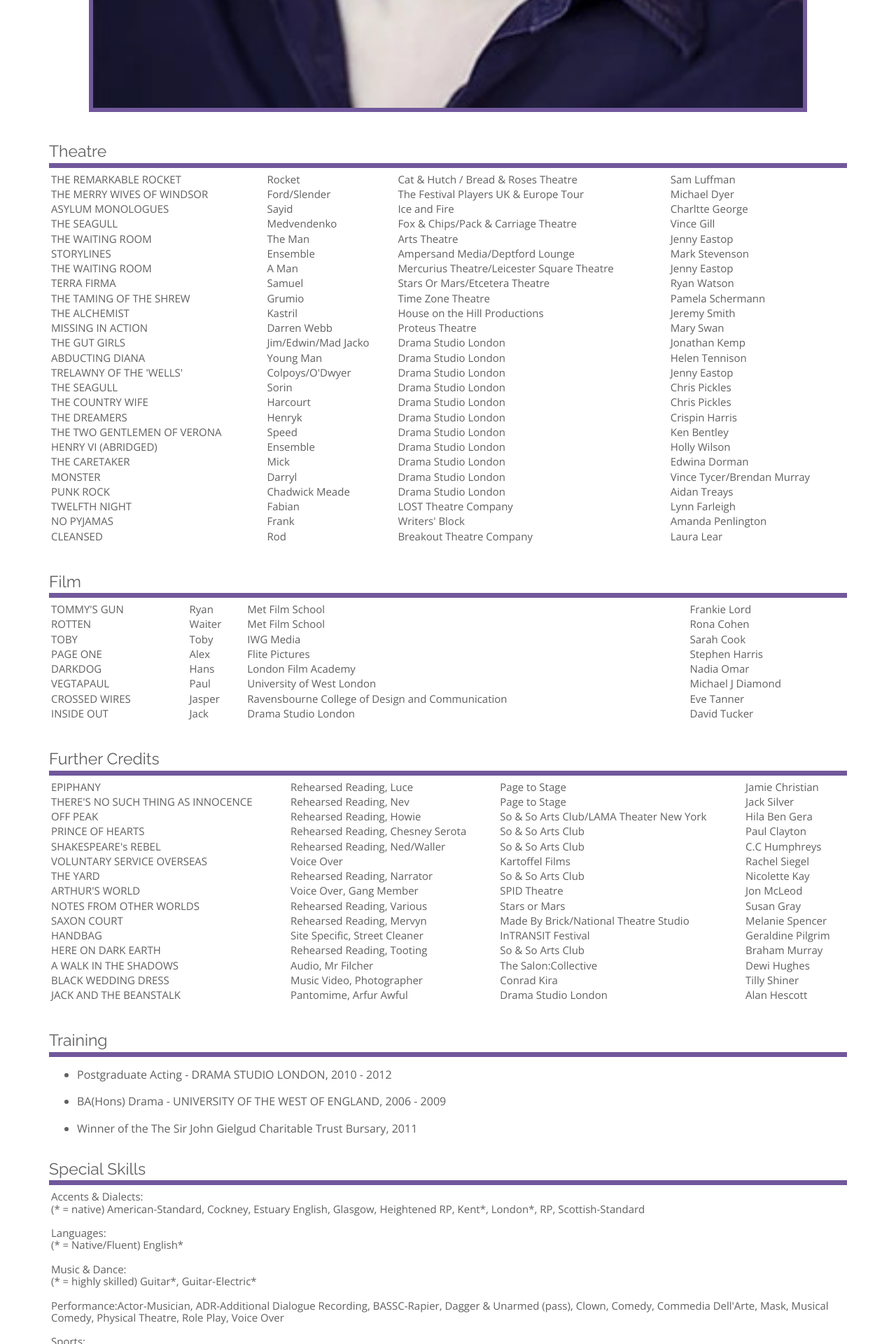
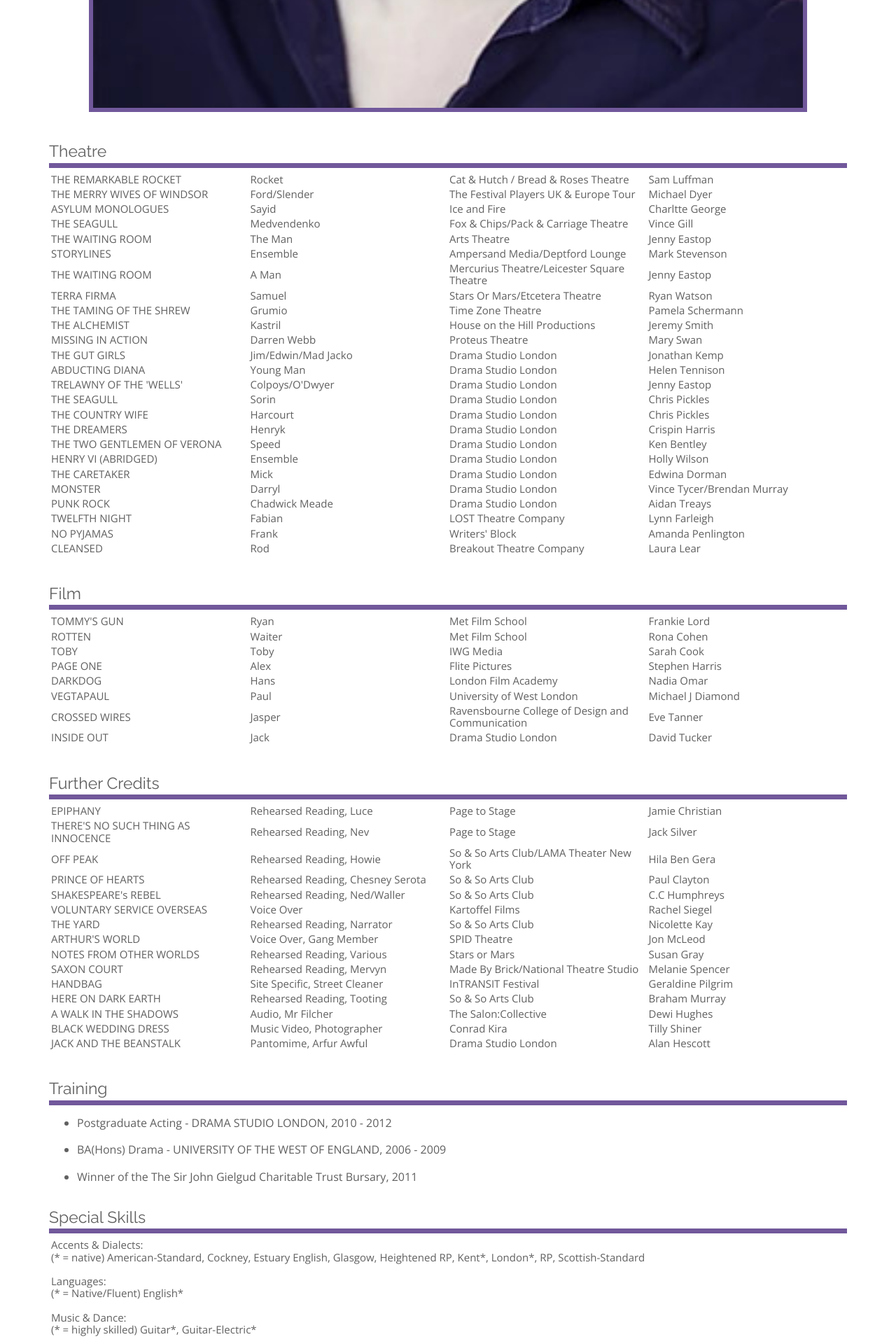
Before and after one commit to pvsitedesign/pvsite, a Jekyll site: the page built from cv.html, in a window 1280 px wide. Shown: the part 1523-3443 px from the top of the page at 70% size. Built offline with Jekyll 4.4.1, drawn with Linux system fonts in a browser that asks for light colours.

Commit message:
add table-layout: fixed to cv

```diff
--- a/css/style.css
+++ b/css/style.css
@@ -238,7 +238,8 @@ form div:last-child input:hover {
 }
 
 .flex-cv-3 table {
-  width: 1140px;
+  width: 100%;
+  table-layout: fixed;
   margin: 5px 0 40px 0;
   font-size: 15px;
 }
```
